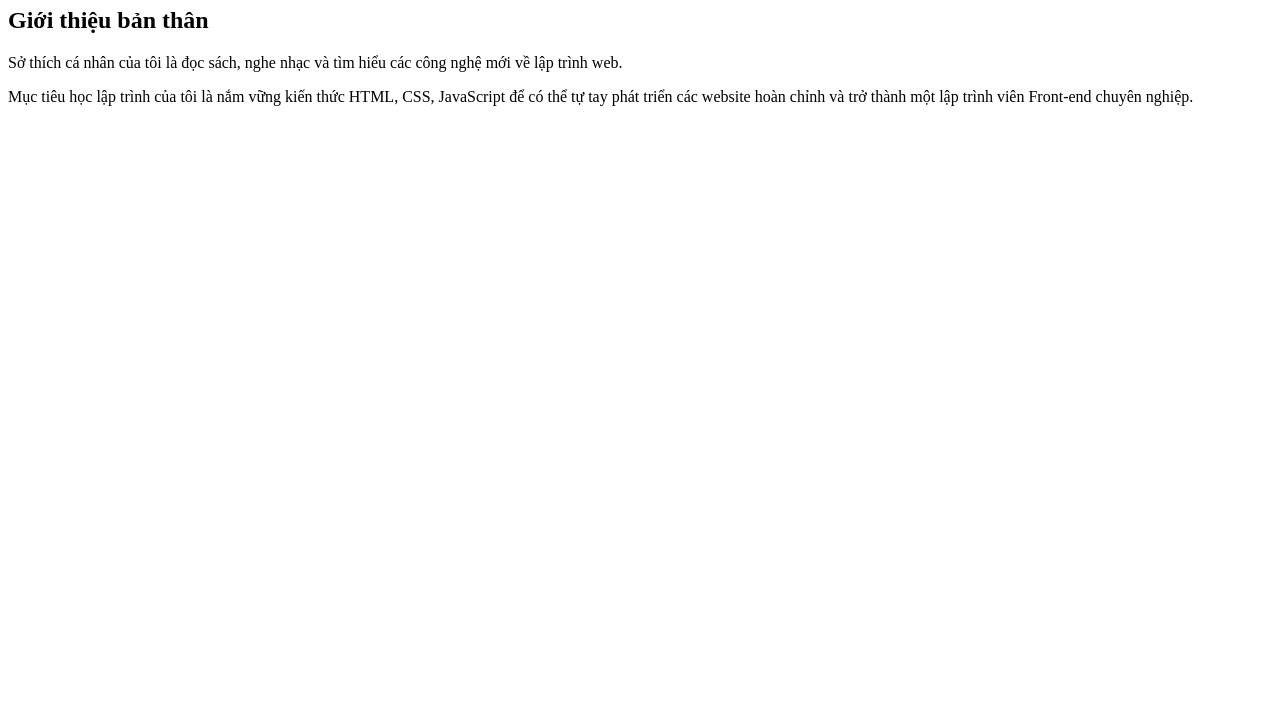
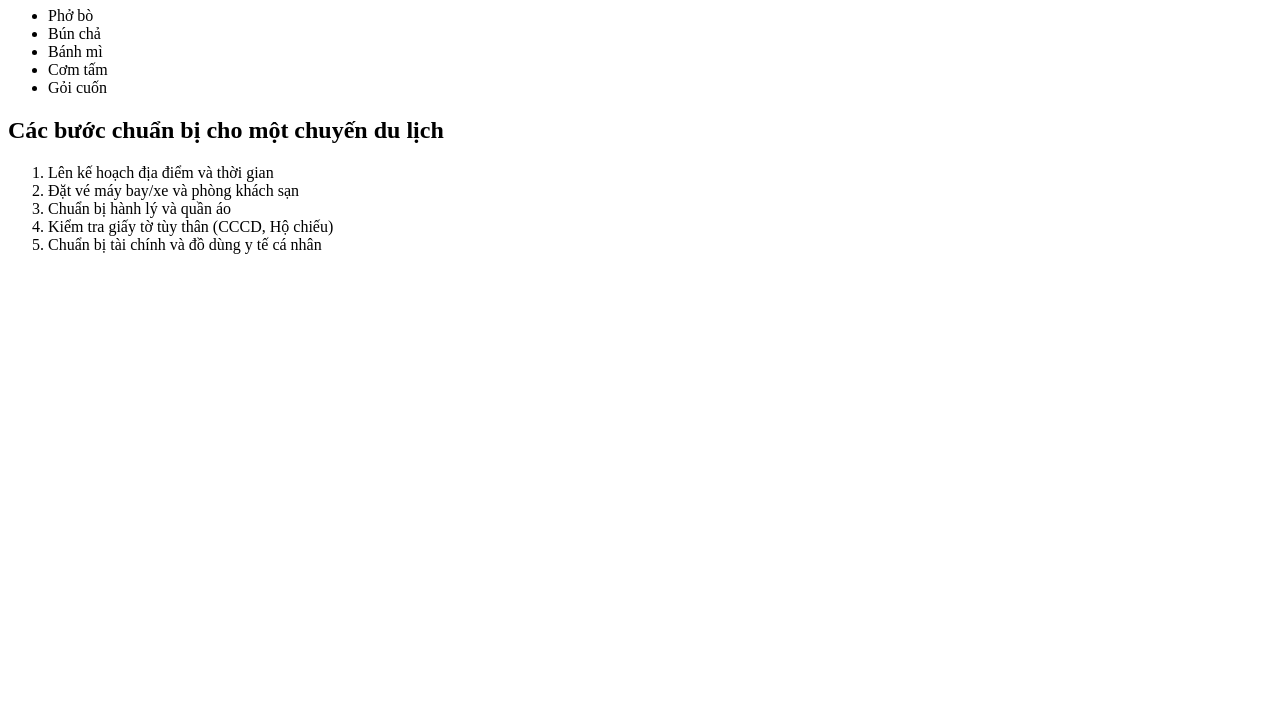
Before and after one commit to khai-nguyen06/google-search-form, a plain HTML site: page index.html in a window 1280 px wide. Shown: the part 73-800 px from the top of the page. Drawn offline with Linux system fonts and the light colour scheme.

Commit message:
Hoàn thành bài tập danh sách HTML

```diff
--- a/index.html
+++ b/index.html
@@ -1,16 +1,31 @@
 <!DOCTYPE html>
-<html>
-    <head>
-        <meta charset="utf-8">
-        <title>Sử dụng các thẻ tiêu đề và đoạn văn</title>
-    </head>
-    <body>
-        <h1>Chào mừng đến với trang web của tôi</h1>
+<html lang="vi">
+<head>
+    <meta charset="UTF-8">
+    <meta name="viewport" content="width=device-width, initial-scale=1.0">
+    <title>Sử dụng danh sách trong HTML</title>
+</head>
+<body>
 
-        <h2>Giới thiệu bản thân</h2>
+    <!-- Tiêu đề 1 và danh sách không có thứ tự (ul) -->
+    <h1>Những món ăn yêu thích của tôi</h1>
+    <ul>
+        <li>Phở bò</li>
+        <li>Bún chả</li>
+        <li>Bánh mì</li>
+        <li>Cơm tấm</li>
+        <li>Gỏi cuốn</li>
+    </ul>
 
-        <p>Sở thích cá nhân của tôi là đọc sách, nghe nhạc và tìm hiểu các công nghệ mới về lập trình web.</p>
+    <!-- Tiêu đề 2 và danh sách có thứ tự (ol) -->
+    <h2>Các bước chuẩn bị cho một chuyến du lịch</h2>
+    <ol>
+        <li>Lên kế hoạch địa điểm và thời gian</li>
+        <li>Đặt vé máy bay/xe và phòng khách sạn</li>
+        <li>Chuẩn bị hành lý và quần áo</li>
+        <li>Kiểm tra giấy tờ tùy thân (CCCD, Hộ chiếu)</li>
+        <li>Chuẩn bị tài chính và đồ dùng y tế cá nhân</li>
+    </ol>
 
-        <p>Mục tiêu học lập trình của tôi là nắm vững kiến thức HTML, CSS, JavaScript để có thể tự tay phát triển các website hoàn chỉnh và trở thành một lập trình viên Front-end chuyên nghiệp.</p>
-    </body>
+</body>
 </html>
```
